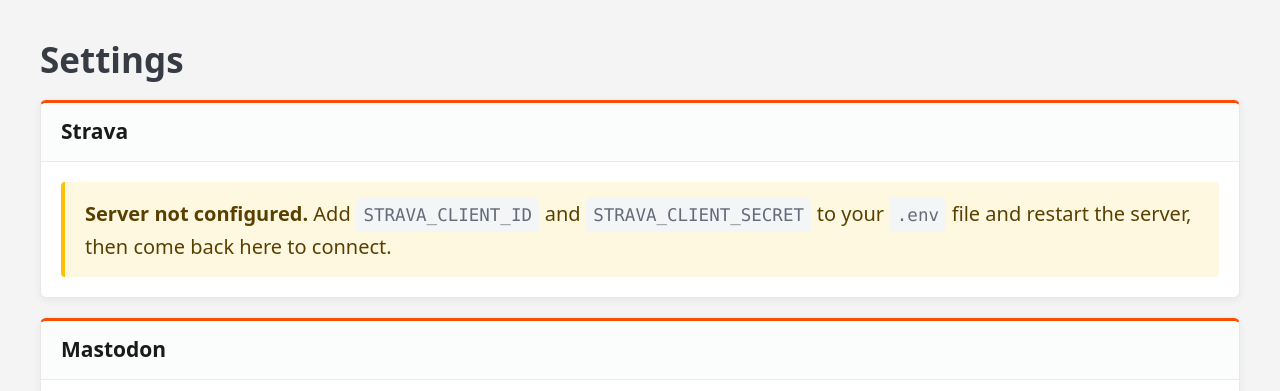
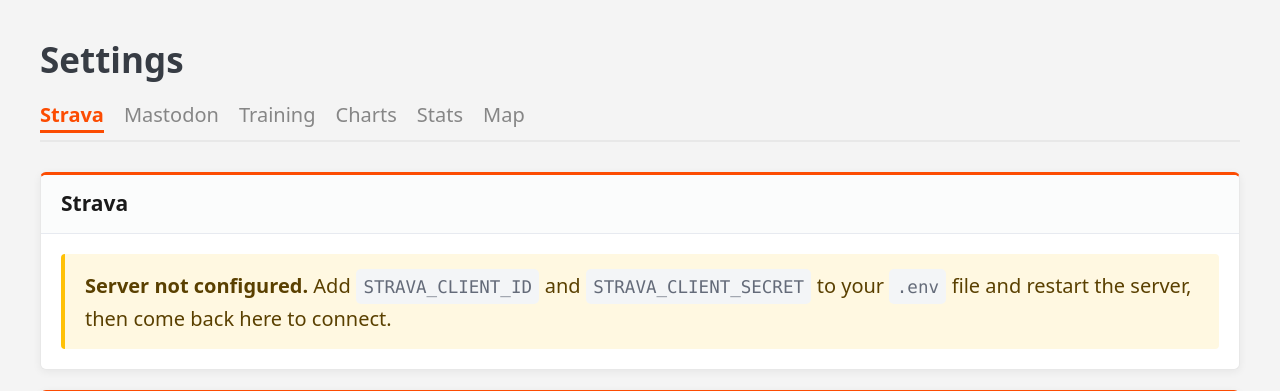
Before and after one commit to tim0s/Bikeodon, a Flask app: page /settings in a window 1280 px wide. Shown: the part 105-496 px from the top of the page. Run offline with Flask 3, Linux system fonts and the light colour scheme; the visitor is signed in with stand-in values (Sample User, id 1); data comes from the database, SQL or seed files in the repository; some libraries are stand-ins or nearby versions.

Commit message:
UI consistency: use .tab-bar everywhere, fix admin button styles
- me.html: replace inline-styled nav with .tab-bar / role="tab" / aria-selected
  pattern already used in zones.html — active tab now renders in orange via CSS
- settings.html: add .tab-bar jump-navigation for all six sections; active tab
  highlighted via ?section= query param passed from each save redirect
- app.py: settings route reads section=; all five save routes redirect with
  ?section=X#X so the correct tab is highlighted after saving
- admin.html: both action buttons are now standard Pico <button> elements
  (same size); Full sync is solid primary, Recompute is outline — consistent
  sizing, same color family, visual weight signals destructive vs routine

Co-Authored-By: Claude Sonnet 4.6 <noreply@anthropic.com>

```diff
--- a/app.py
+++ b/app.py
@@ -853,8 +853,9 @@ _STAT_FIELDS = [
 @app.route("/settings")
 @login_required
 def settings():
-    uid = int(current_user.id)
-    cfg = load_user_config(DB_PATH, uid, _base_cfg)
+    uid     = int(current_user.id)
+    section = request.args.get("section", "strava")
+    cfg     = load_user_config(DB_PATH, uid, _base_cfg)
     hr_zones    = get_zones(DB_PATH, uid, "hr")
     power_zones = get_zones(DB_PATH, uid, "power")
     strava_connected   = bool(get_setting(DB_PATH, uid, "strava", "access_token"))
@@ -877,6 +878,7 @@ def settings():
         strava_configured=strava_configured,
         inferred_ftp=float(inferred_ftp) if inferred_ftp else None,
         inferred_max_hr=float(inferred_max_hr) if inferred_max_hr else None,
+        section=section,
     )
 
 
@@ -891,7 +893,7 @@ def save_mastodon():
     if token:
         set_setting(DB_PATH, uid, "mastodon", "token", token)
     flash("Mastodon settings saved.", "success")
-    return redirect(url_for("settings") + "#mastodon")
+    return redirect(url_for("settings", section="mastodon") + "#mastodon")
 
 
 @app.route("/settings/map", methods=["POST"])
@@ -915,7 +917,7 @@ def save_map():
     for key in ("start_marker_enabled", "end_marker_enabled"):
         set_setting(DB_PATH, uid, "map", key, "true" if request.form.get(key) else "false")
     flash("Map settings saved.", "success")
-    return redirect(url_for("settings") + "#map")
+    return redirect(url_for("settings", section="map") + "#map")
 
 
 @app.route("/settings/charts", methods=["POST"])
@@ -933,7 +935,7 @@ def save_charts():
         val = request.form.get(key, "").strip()
         set_setting(DB_PATH, uid, "charts", key, val if val else "")
     flash("Chart settings saved.", "success")
-    return redirect(url_for("settings") + "#charts")
+    return redirect(url_for("settings", section="charts") + "#charts")
 
 
 @app.route("/settings/training", methods=["POST"])
@@ -944,7 +946,7 @@ def save_training():
         val = request.form.get(key, "").strip()
         set_setting(DB_PATH, uid, "training", key, val)
     flash("Training settings saved.", "success")
-    return redirect(url_for("settings") + "#training")
+    return redirect(url_for("settings", section="training") + "#training")
 
 
 @app.route("/settings/stats", methods=["POST"])
@@ -961,7 +963,7 @@ def save_stats():
     set_setting(DB_PATH, uid, "stats_overlay", "enabled",
                 "true" if request.form.get("overlay_enabled") else "false")
     flash("Stats settings saved.", "success")
-    return redirect(url_for("settings") + "#stats")
+    return redirect(url_for("settings", section="stats") + "#stats")
 
 
 @app.route("/settings/zones", methods=["GET", "POST"])
--- a/templates/settings.html
+++ b/templates/settings.html
@@ -2,6 +2,12 @@
 {% block title %}Settings – Bikeodon{% endblock %}
 {% block content %}
 <h2>Settings</h2>
+
+<div role="tablist" class="tab-bar">
+  {% for s, label in [("strava","Strava"),("mastodon","Mastodon"),("training","Training"),("charts","Charts"),("stats","Stats"),("map","Map")] %}
+  <a href="{{ url_for('settings', section=s) }}#{{ s }}" role="tab" {% if section == s %}aria-selected="true"{% endif %}>{{ label }}</a>
+  {% endfor %}
+</div>
 
 {# ── Strava ──────────────────────────────────────────────────────────────── #}
 <article id="strava">
```
Also changed, not shown: templates/admin.html (+5 -5 lines), templates/me.html (+3 -7 lines).
